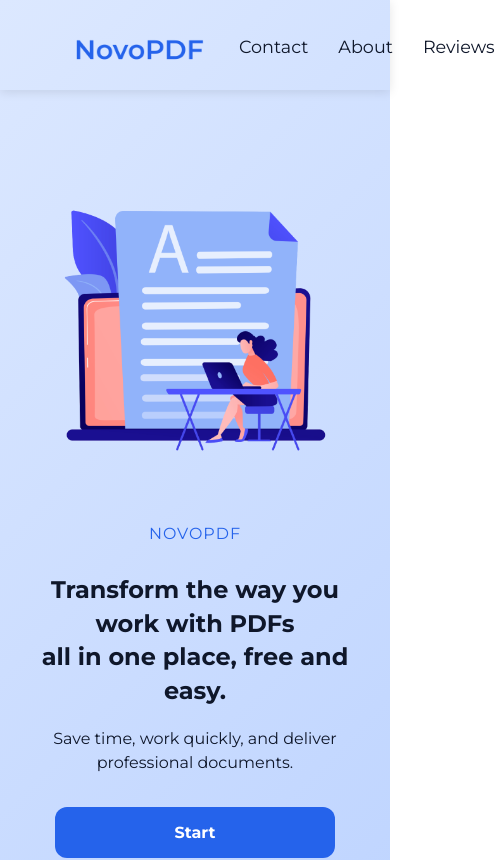
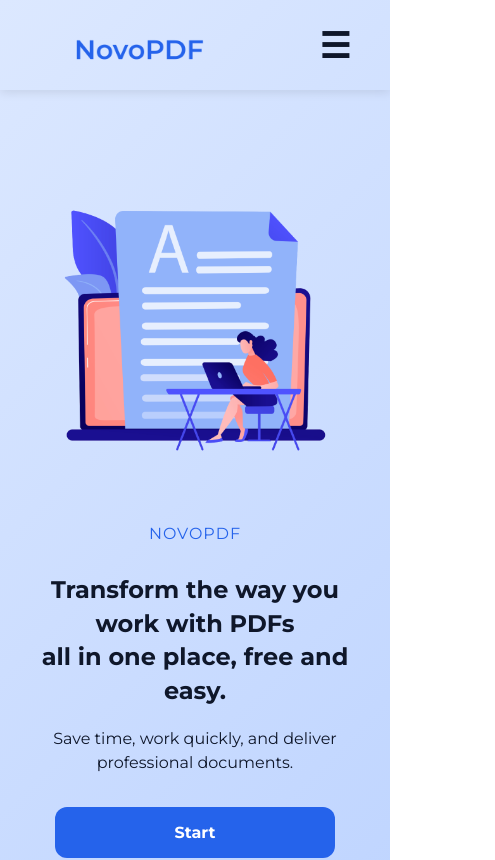
Before and after one commit to mari0ddev/NovoPDF-, a React (Create React App) app: page / in a window 390 px wide. Shown: the top 860 px of the page, 495 px wide, since content can reach past the window. Built offline with nearby package versions, Linux system fonts and the light colour scheme.

Commit message:
Implement responsive hamburger menu styles
Add responsive styles for hamburger menu on mobile devices.

```diff
--- a/src/App.css
+++ b/src/App.css
@@ -254,7 +254,31 @@
   color: #0F172A;
   font-size: 1.2rem;
 }
+/* RESPONSIVE - HAMBURGER */
+@media (max-width: 768px) {
+  .nav-links {
+    position: fixed;
+    top: 90px;
+    left: -100%;
+    height: calc(100vh - 90px);
+    width: 100%;
+    background: white;
+    flex-direction: column;
+    align-items: center;
+    justify-content: flex-start;
+    padding-top: 60px;
+    transition: left 0.4s ease;
+  }
 
+  .nav-links.nav-active {
+    left: 0;
+  }
+
+  .hamburger {
+    display: block;
+    z-index: 1001;
+  }
+}
 /*
    Animatii     */
 
```
